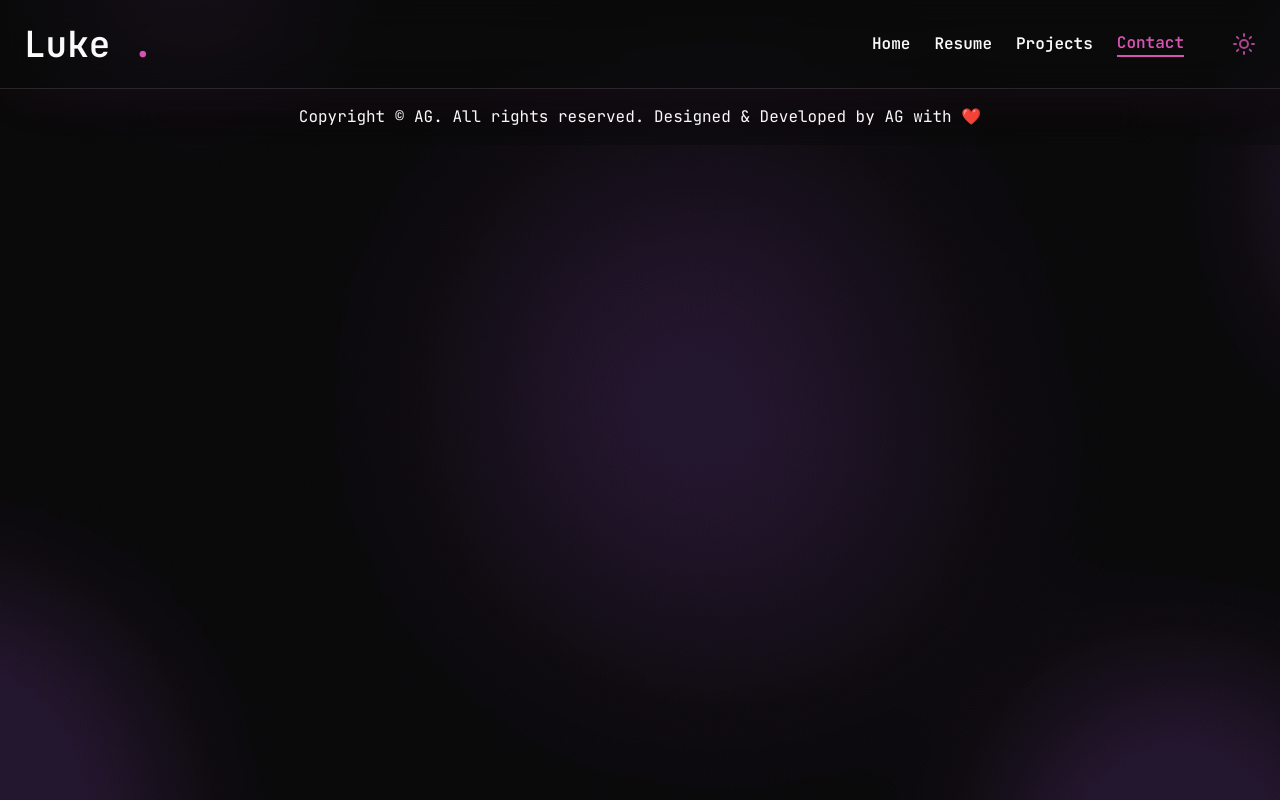
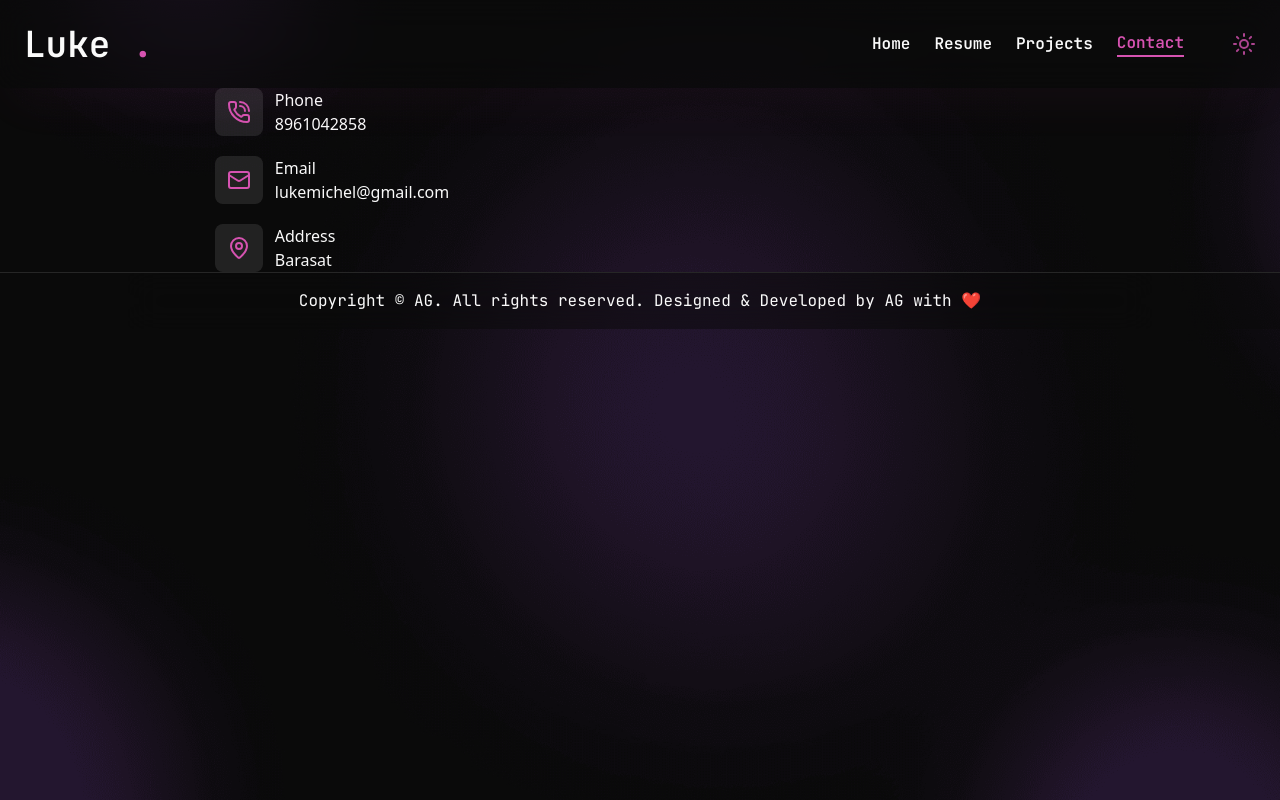
Before and after one commit to arkogain/portfolio-01, a Next.js app: page /contact in a window 1280 px wide. Built offline with nearby package versions, Linux system fonts and the light colour scheme.

Commit message:
contact 10% done

```diff
--- a/src/app/contact/page.tsx
+++ b/src/app/contact/page.tsx
@@ -1,7 +1,44 @@
+import { Mail, MapPin, PhoneCall } from "lucide-react";
+
 const page = () => {
   return (
     <>
-      <div className=""></div>
+      <section className="grid grid-cols-1 place-items-center lg:grid-cols-2">
+        {/* left Side */}
+        <div className="space-y-5">
+          <div className="flex items-center gap-3">
+            <div className="rounded-lg bg-foreground/10 p-3">
+              <PhoneCall className="text-default-pink" />
+            </div>
+            <div className="flex flex-col">
+              <span>Phone</span>
+              <span>8961042858</span>
+            </div>
+          </div>
+
+          <div className="flex items-center gap-3">
+            <div className="rounded-lg bg-foreground/10 p-3">
+              <Mail className="text-default-pink" />
+            </div>
+            <div className="flex flex-col">
+              <span>Email</span>
+              <span>lukemichel@gmail.com</span>
+            </div>
+          </div>
+
+          <div className="flex items-center gap-3">
+            <div className="rounded-lg bg-foreground/10 p-3">
+              <MapPin className="text-default-pink" />
+            </div>
+            <div className="flex flex-col">
+              <span>Address</span>
+              <span>Barasat</span>
+            </div>
+          </div>
+        </div>
+        {/* left Side */}
+        <div className=""></div>
+      </section>
     </>
   );
 };
```
Also changed, not shown: package.json (+5 -5 lines).
